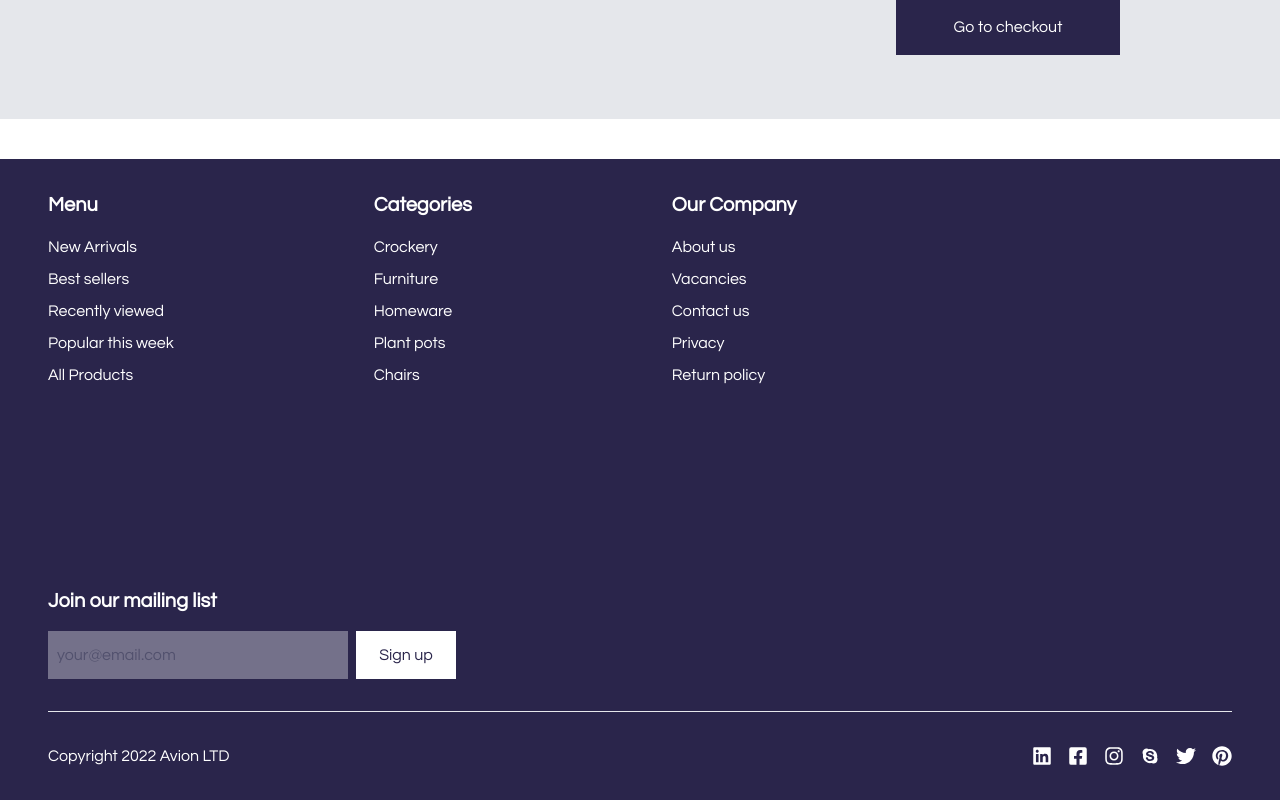
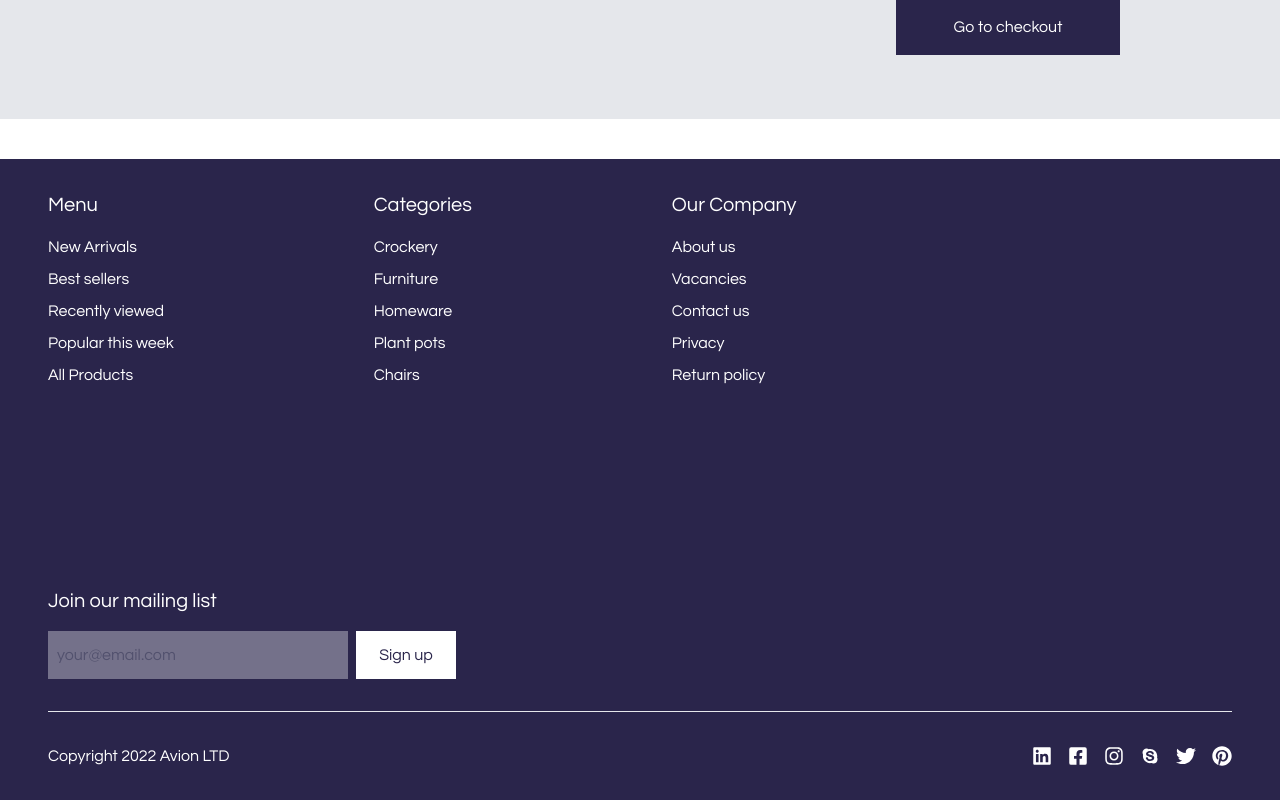
Before and after one commit to ayeshajaz/e-commerce-hackathon, a Next.js app: page /Cart in a window 1280 px wide. Shown: the part 753-1553 px from the top of the page. Built offline with nearby package versions, Linux system fonts and the light colour scheme.

Commit message:
Update Footer.tsx

```diff
--- a/src/components/Footer.tsx
+++ b/src/components/Footer.tsx
@@ -10,7 +10,7 @@ const Footer = () => {
         <div className="flex flex-wrap gap-12 md:gap-[100px] lg:gap-[200px]">
           {/* Menu Section */}
           <div className="text-white w-full sm:w-auto space-y-4">
-            <h1 className="text-lg md:text-xl font-bold">Menu</h1>
+            <h1 className="text-lg md:text-xl font-medium">Menu</h1>
             <div className='space-y-2'>
               <h1><Link href={'/'}>New Arrivals</Link></h1>
               <h1><Link href={'/'}>Best sellers</Link></h1>
@@ -22,7 +22,7 @@ const Footer = () => {
 
           {/* Categories Section */}
           <div className="text-white w-full sm:w-auto space-y-4">
-            <h1 className="text-lg md:text-xl font-bold">Categories</h1>
+            <h1 className="text-lg md:text-xl font-medium">Categories</h1>
             <div className='space-y-2'>
               <h1><Link href={'/'}>Crockery</Link></h1>
               <h1><Link href={'/'}>Furniture</Link></h1>
@@ -34,7 +34,7 @@ const Footer = () => {
 
           {/* Company Section */}
           <div className="text-white w-full sm:w-auto space-y-4">
-            <h1 className="text-lg md:text-xl font-bold">Our Company</h1>
+            <h1 className="text-lg md:text-xl font-medium">Our Company</h1>
             <div className='space-y-2'>
               <h1><Link href='/about'>About us</Link></h1>
               <h1><Link href={'/'}>Vacancies</Link></h1>
@@ -46,7 +46,7 @@ const Footer = () => {
 
           {/* Mailing List Section */}
           <div className="text-white w-full sm:w-auto">
-            <h1 className="text-lg md:text-xl font-bold">Join our mailing list</h1>
+            <h1 className="text-lg md:text-xl font-medium">Join our mailing list</h1>
             <div className='mt-4 text-white'>
               <input
                 type="text"
```
